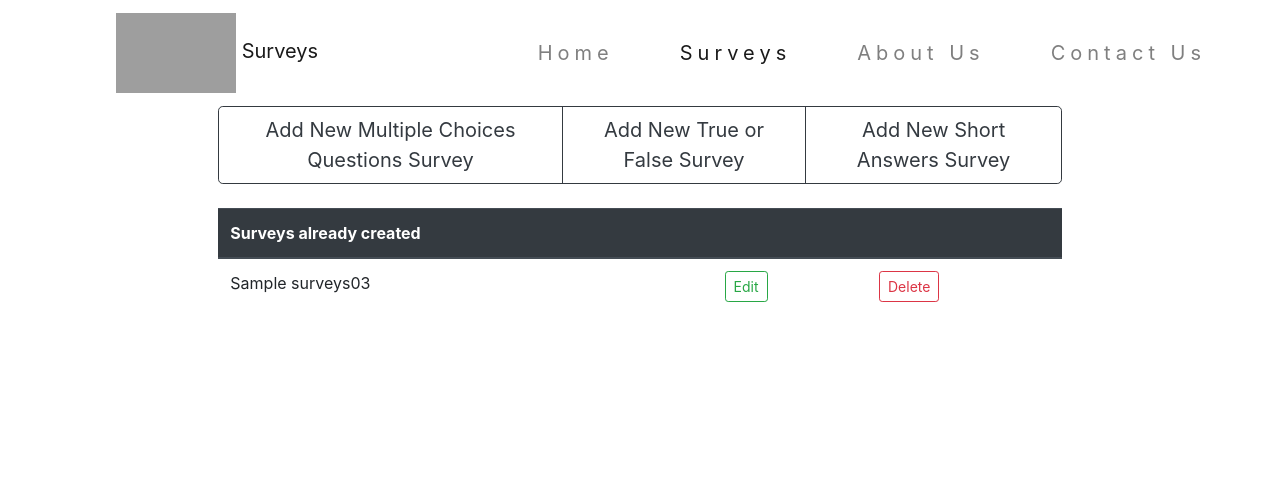
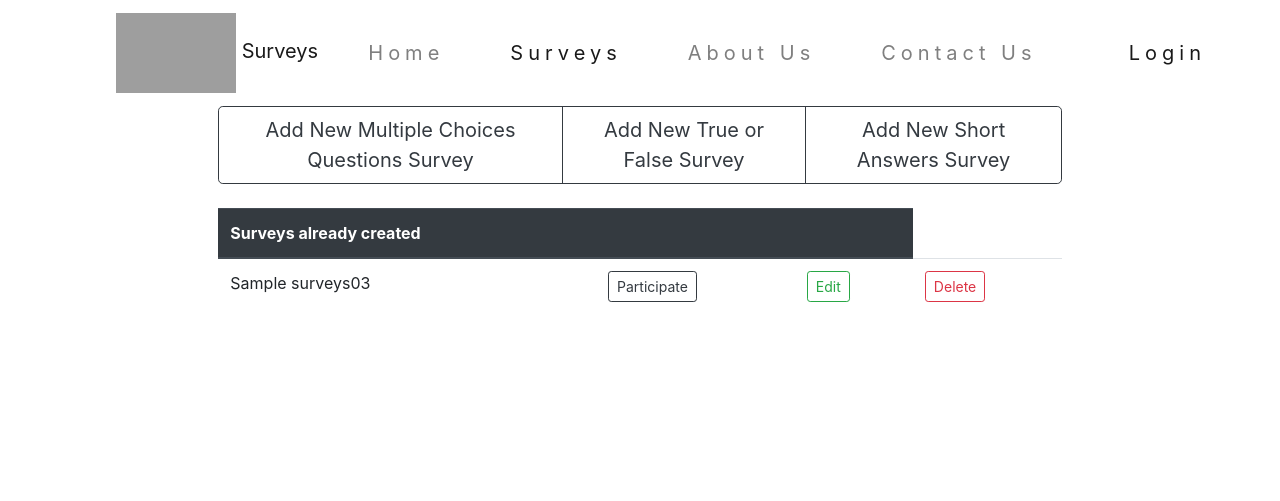
Before and after one commit to Comp229Urway/UrWay, a Node server app: page /surveys/ in a window 1280 px wide. Shown: the top 501 px of the page. Run offline with Node 20, Linux system fonts and the light colour scheme; tables that the repository leaves empty hold one stand-in row (values such as "Sample post"); some libraries are stand-ins or nearby versions; grey boxes are pictures that could not be loaded.

Commit message:
Working in express again

```diff
--- a/server/config/app.js
+++ b/server/config/app.js
@@ -50,6 +50,7 @@ app.use(express.static(path.join(__dirname, '../../node_modules')));
 
 // Setup express session
 let Auth = require('./auth');
+
 app.use(session({
   secret: Auth.Secret,
   saveUninitialized: false,
@@ -66,8 +67,6 @@ app.use(passport.session());
 app.use('/', indexRouter);
 app.use('/users', usersRouter);
 app.use('/surveys', surveyRouter);
-
-
 
 // Implement an user authentication Strategy
 passport.use(User.createStrategy());
--- a/server/controllers/survey.js
+++ b/server/controllers/survey.js
@@ -10,13 +10,15 @@ module.exports.displaySurveysPage = (req, res, next) => {
             console.error(err);
             res.end();
         }
-        res.render('surveys', {title: 'Surveys', surveys: data});
+        res.render('surveys', {title: 'Surveys', surveys: data,
+        displayName: req.user ? req.user.displayName : ''});
     });
 }
 
 // MCQ SURVEY Create and Read
 module.exports.displayCreatePage = (req, res, next) => {
-    res.render('create', {title: 'Create Multiple Choices Questions Survey', surveys: '', buttonName: 'Create', type:'mcq'});
+    res.render('create', {title: 'Create Multiple Choices Questions Survey', surveys: '', buttonName: 'Create', type:'mcq',
+        displayName: req.user ? req.user.displayName : ''});
 }
 
 module.exports.processCreatePage = (req, res, next) => {
@@ -51,7 +53,8 @@ module.exports.processCreatePage = (req, res, next) => {
 
 // Short SURVEY Create and Read
 module.exports.displayCreateShortPage = (req, res, next) => {
-    res.render('create', {title: 'Create Short Answer Survey', surveys: '', buttonName: 'Create', type: 'sa'});
+    res.render('create', {title: 'Create Short Answer Survey', surveys: '', buttonName: 'Create', type: 'sa',
+        displayName: req.user ? req.user.displayName : ''});
 }
 
 module.exports.processCreateShortPage = (req, res, next) => {
@@ -102,7 +105,8 @@ module.exports.processCreateShortPage = (req, res, next) => {
 
 // True or False SURVEY Create and Read
 module.exports.displayCreateTruePage = (req, res, next) => {
-    res.render('create', {title: 'Create True or False Survey', surveys: '', buttonName: 'Create', type: 'tof'});
+    res.render('create', {title: 'Create True or False Survey', surveys: '', buttonName: 'Create', type: 'tof',
+        displayName: req.user ? req.user.displayName : ''});
 }
 
 module.exports.processCreateTruePage = (req, res, next) => {
@@ -160,7 +164,8 @@ module.exports.displayEditPage = (req, res, next) => {
           console.log(err);
           res.end();
         }
-        res.render('edit', {title:'Edit Survey', surveys:surveyToEdit, buttonName: 'Edit'})
+        res.render('edit', {title:'Edit Survey', surveys:surveyToEdit, buttonName: 'Edit',
+        displayName: req.user ? req.user.displayName : ''})
       });
 }
 
@@ -215,7 +220,8 @@ module.exports.displayParticipatePage = (req, res, next) => {
           console.log(err);
           res.end();
         }
-        res.render('participate', {title:'Participate', surveys:surveyToEdit})
+        res.render('participate', {title:'Participate', surveys:surveyToEdit,
+        displayName: req.user ? req.user.displayName : ''})
       });
 }
 
--- a/server/views/partials/main_nav.ejs
+++ b/server/views/partials/main_nav.ejs
@@ -45,4 +45,20 @@
           <a class="nav-link" href="/contact"><i class="fas fa-envelope-open-text"></i> Contact Us </a>
         </li>
     </div>
+
+    <div class="collapse navbar-collapse" id="navbarSupportedContent">
+        <ul class="navbar-nav ml-auto">
+        <% if (typeof displayName == 'string' && displayName) { %>
+          <li class="navbar-text"><i class="fas fa-lg fa-user-tag"></i> Hi there <%= displayName %></li>
+          <li class="nav-item active">
+            <a class="nav-link" href="/logout"><i class="fas fa-lg fa-sign-out-alt"></i> Logout</a>
+          </li>
+            <% } else { %>
+          <li class="nav-item active">
+            <a class="nav-link" href="/login"><i class="fas fa-lg fa-sign-in-alt"></i> Login</a>
+          </li>
+          <% } %>
+        </ul>
+      </div>
+
   </nav>
--- a/server/views/surveys.ejs
+++ b/server/views/surveys.ejs
@@ -27,6 +27,10 @@
                     <tr>
                         <td><%= surveys[i].surveyTitle %></td>
                         <td>
+                            <a href="surveys/participate/<%= surveys[i]._id %>" class="btn btn-outline-dark btn-sm">Participate</a>
+                        </td>
+
+                        <td>
                             <a href="surveys/edit/<%= surveys[i]._id %>" class="btn btn-outline-success btn-sm">Edit</a>
                         </td>
                         <td>
```
Also changed, not shown: server/controllers/index.js (+6 -3 lines).
